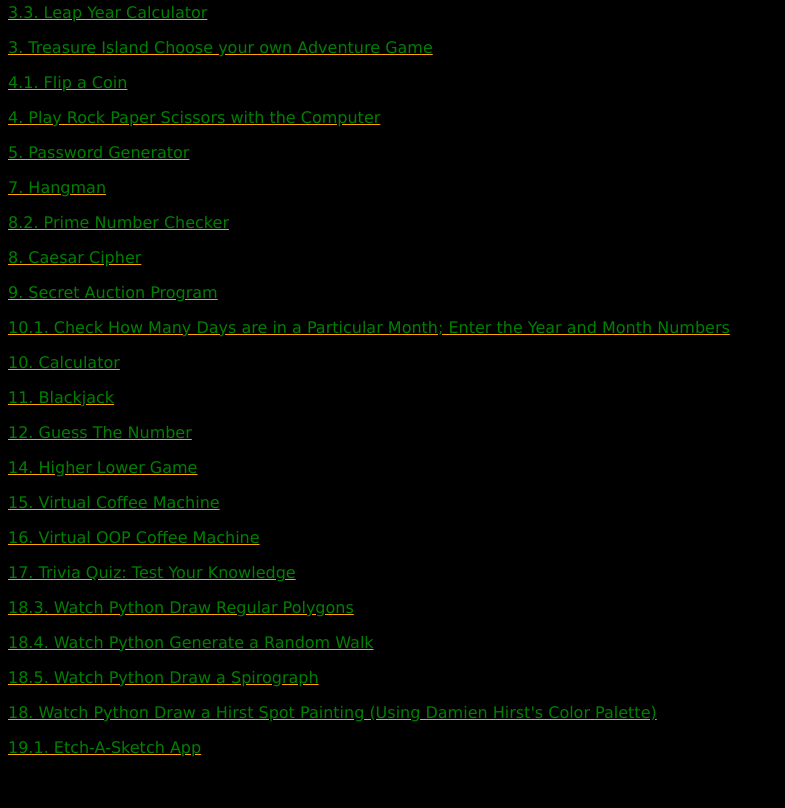
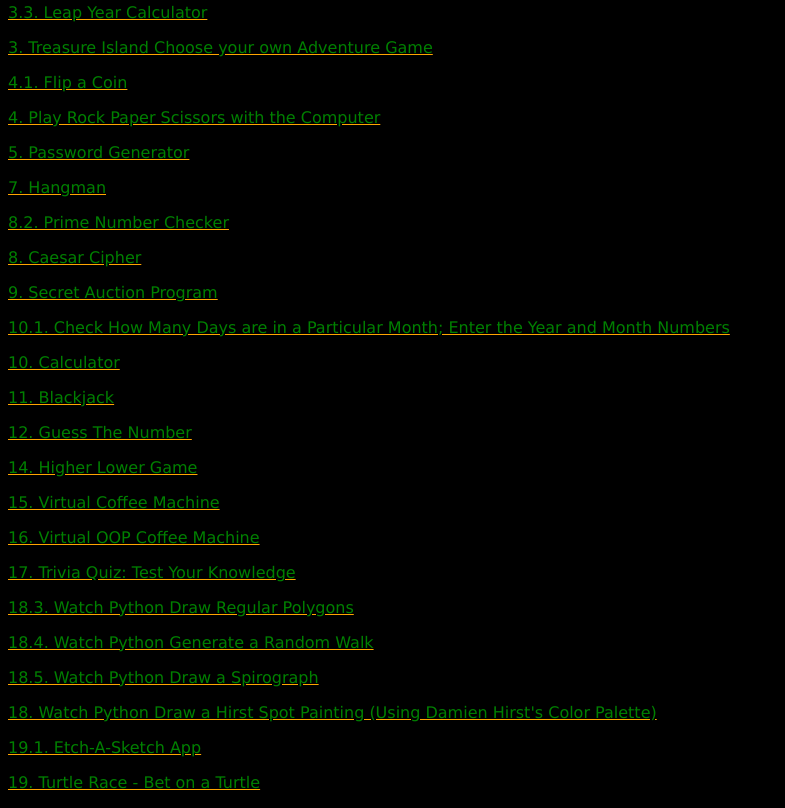
Before and after one commit to cheetah029/homepage, a plain HTML site: page index.html in a window 1280 px wide. Shown: the part 1124-1932 px from the top of the page, without its empty margins (0-785 px from the left). Before the commit the page ends 1897 px from the top, so only its background shows below. Drawn offline with Linux system fonts and the light colour scheme.

Commit message:
Update index.html
add turtle race

```diff
--- a/index.html
+++ b/index.html
@@ -102,5 +102,8 @@
   <a href="https://replit.com/@LightningTyper/etch-a-sketch-start#main.py">
   <p style="color:green;">19.1. Etch-A-Sketch App</p></a>
 
+  <a href="https://replit.com/@LightningTyper/turtle-race-start#main.py">
+  <p style="color:green;">19. Turtle Race - Bet on a Turtle</p></a>
+
 </body>
 </html>
```
